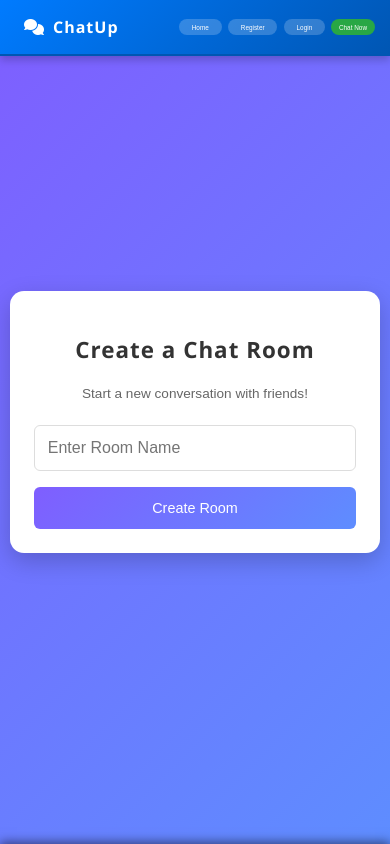
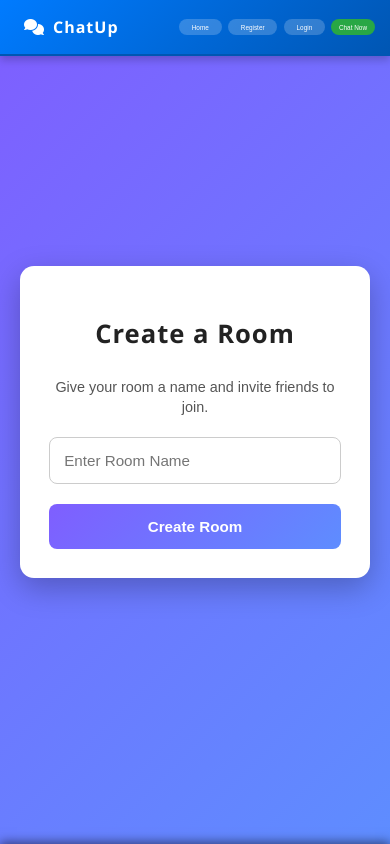
Before and after one commit to vkrm03/Chat_Up, a React (Vite) app in the folder FrontEnd/chat-app/: page /chat/create-room in a window 390 px wide. Shown: the top 844 px of the page. Built offline with nearby package versions, Linux system fonts and the light colour scheme.

Commit message:
Room Page Updated

```diff
--- a/FrontEnd/chat-app/src/ChatPage.jsx
+++ b/FrontEnd/chat-app/src/ChatPage.jsx
@@ -1,35 +1,33 @@
 import React from "react";
 import { useNavigate } from "react-router-dom";
-import "./assets/Room.css";
+import "./assets/ChatPage.css";
 
 function ChatPage() {
   const navigate = useNavigate();
 
   return (
-    <div className="room-container">
+    <div className="chatpage-container">
       <div className="chat-choice-wrapper">
-        {/* Join Room Card */}
-        <div className="room-card">
+        <div className="chat-card">
           <h2>Join a Room</h2>
-          <p className="room-subtitle">
+          <p className="chat-subtitle">
             Already have a room code? Enter and join your friends instantly.
           </p>
           <button
-            className="room-btn"
+            className="chat-btn"
             onClick={() => navigate("/chat/join-room")}
           >
             Join Room
           </button>
         </div>
 
-        {/* Create Room Card */}
-        <div className="room-card">
+        <div className="chat-card">
           <h2>Create a Room</h2>
-          <p className="room-subtitle">
+          <p className="chat-subtitle">
             Start a new chat space and invite others to join!
           </p>
           <button
-            className="room-btn"
+            className="chat-btn"
             onClick={() => navigate("/chat/create-room")}
           >
             Create Room
--- a/FrontEnd/chat-app/src/CreateRoom.jsx
+++ b/FrontEnd/chat-app/src/CreateRoom.jsx
@@ -1,33 +1,33 @@
-import React, { useState } from 'react';
-import './assets/Room.css';
+import React, { useState } from "react";
+import "./assets/Room.css";
 
 function CreateRoom() {
-  const [roomName, setRoomName] = useState('');
+  const [roomName, setRoomName] = useState("");
 
-  const handleCreateRoom = (e) => {
+  const handleCreate = (e) => {
     e.preventDefault();
-    if (!roomName.trim()) {
-      alert('Please enter a room name.');
-      return;
-    }
-    console.log('Creating new room:', roomName);
+    alert(`Created room: ${roomName}`);
   };
 
   return (
-    <div className="room-container">
-      <div className="room-card">
-        <h2>Create a Chat Room</h2>
-        <p className="room-subtitle">Start a new conversation with friends!</p>
-
-        <form onSubmit={handleCreateRoom}>
+    <div className="roomform-container">
+      <div className="roomform-card">
+        <h2>Create a Room</h2>
+        <p className="roomform-subtitle">
+          Give your room a name and invite friends to join.
+        </p>
+        <form onSubmit={handleCreate}>
           <input
             type="text"
+            className="roomform-input"
             placeholder="Enter Room Name"
             value={roomName}
             onChange={(e) => setRoomName(e.target.value)}
-            className="room-input"
+            required
           />
-          <button type="submit" className="room-btn">Create Room</button>
+          <button type="submit" className="roomform-btn">
+            Create Room
+          </button>
         </form>
       </div>
     </div>
--- a/FrontEnd/chat-app/src/JoinRoom.jsx
+++ b/FrontEnd/chat-app/src/JoinRoom.jsx
@@ -1,33 +1,33 @@
-import React, { useState } from 'react';
-import './assets/Room.css';
+import React, { useState } from "react";
+import "./assets/Room.css";
 
 function JoinRoom() {
-  const [roomCode, setRoomCode] = useState('');
+  const [roomCode, setRoomCode] = useState("");
 
-  const handleJoinRoom = (e) => {
+  const handleJoin = (e) => {
     e.preventDefault();
-    if (!roomCode.trim()) {
-      alert('Please enter a room code.');
-      return;
-    }
-    console.log('Joining room with code:', roomCode);
+    alert(`Joining room: ${roomCode}`);
   };
 
   return (
-    <div className="room-container">
-      <div className="room-card">
-        <h2>Join a Chat Room</h2>
-        <p className="room-subtitle">Enter the room code to join your friends!</p>
-
-        <form onSubmit={handleJoinRoom}>
+    <div className="roomform-container">
+      <div className="roomform-card">
+        <h2>Join a Room</h2>
+        <p className="roomform-subtitle">
+          Enter the room code to join your friends and start chatting.
+        </p>
+        <form onSubmit={handleJoin}>
           <input
             type="text"
+            className="roomform-input"
             placeholder="Enter Room Code"
             value={roomCode}
             onChange={(e) => setRoomCode(e.target.value)}
-            className="room-input"
+            required
           />
-          <button type="submit" className="room-btn">Join Room</button>
+          <button type="submit" className="roomform-btn">
+            Join Now
+          </button>
         </form>
       </div>
     </div>
--- a/FrontEnd/chat-app/src/assets/ChatPage.css
+++ b/FrontEnd/chat-app/src/assets/ChatPage.css
@@ -0,0 +1,115 @@
+.chatpage-container {
+  display: flex;
+  justify-content: center;
+  align-items: center;
+  background: linear-gradient(135deg, #7f5eff, #5e8dff);
+  min-height: 100vh;
+  padding: 20px;
+  box-sizing: border-box;
+}
+
+.chat-choice-wrapper {
+  display: flex;
+  gap: 2rem;
+  flex-wrap: wrap;
+  justify-content: center;
+  align-items: center;
+  width: 100%;
+  max-width: 900px;
+  margin: 0 auto;
+  padding: 20px;
+}
+
+.chat-card {
+  background: #fff;
+  padding: 2.5rem;
+  border-radius: 14px;
+  box-shadow: 0 8px 25px rgba(0, 0, 0, 0.2);
+  flex: 1 1 280px;
+  max-width: 320px;
+  display: flex;
+  flex-direction: column;
+  justify-content: space-between;
+  align-items: center;
+  text-align: center;
+  animation: fadeIn 0.4s ease-in-out;
+  transition: transform 0.3s ease;
+  min-height: 320px;
+  box-sizing: border-box;
+}
+
+.chat-card:hover {
+  transform: translateY(-4px);
+}
+
+.chat-card h2 {
+  margin-bottom: 0.5rem;
+  color: #333;
+  font-size: 1.8rem;
+  font-weight: 600;
+}
+
+.chat-subtitle {
+  color: #666;
+  font-size: 0.95rem;
+  margin-bottom: 1.5rem;
+}
+
+.chat-btn {
+  background: linear-gradient(135deg, #7f5eff, #5e8dff);
+  color: #fff;
+  border: none;
+  padding: 0.8rem;
+  border-radius: 6px;
+  cursor: pointer;
+  font-size: 1rem;
+  font-weight: 500;
+  width: 100%;
+  transition: 0.3s ease;
+}
+
+.chat-btn:hover {
+  background: linear-gradient(135deg, #5e8dff, #7f5eff);
+  transform: translateY(-2px);
+}
+
+@keyframes fadeIn {
+  from {
+    opacity: 0;
+    transform: translateY(15px);
+  }
+  to {
+    opacity: 1;
+    transform: translateY(0);
+  }
+}
+
+@media screen and (max-width: 768px) {
+  .chat-choice-wrapper {
+    gap: 1.5rem;
+  }
+
+  .chat-card {
+    flex: 1 1 100%;
+    max-width: 100%;
+    min-height: 280px;
+  }
+}
+
+@media screen and (max-width: 480px) {
+  .chat-card {
+    padding: 1.5rem;
+  }
+
+  .chat-card h2 {
+    font-size: 1.4rem;
+  }
+
+  .chat-subtitle {
+    font-size: 0.85rem;
+  }
+
+  .chat-btn {
+    font-size: 0.9rem;
+  }
+}
--- a/FrontEnd/chat-app/src/assets/Room.css
+++ b/FrontEnd/chat-app/src/assets/Room.css
@@ -1,99 +1,83 @@
-.room-container {
+.roomform-container {
   display: flex;
   justify-content: center;
   align-items: center;
   background: linear-gradient(135deg, #7f5eff, #5e8dff);
   min-height: 100vh;
+  width: 100%;
   padding: 20px;
   box-sizing: border-box;
 }
 
-.chat-choice-wrapper {
-  display: flex;
-  gap: 2rem;
-  flex-wrap: wrap;
-  justify-content: center;
-  align-items: center;
-  width: 100%;
-  max-width: 900px;
-  margin: 0 auto;
-  padding: 20px;
-}
-
-.room-card {
+.roomform-card {
   background: #fff;
   padding: 2.5rem;
   border-radius: 14px;
-  box-shadow: 0 8px 25px rgba(0, 0, 0, 0.2);
-  flex: 1 1 280px;
-  max-width: 320px;
+  box-shadow: 0 10px 30px rgba(0, 0, 0, 0.25);
+  max-width: 400px;
+  width: 100%;
+  text-align: center;
   display: flex;
   flex-direction: column;
-  justify-content: space-between;
+  justify-content: center;
   align-items: center;
-  text-align: center;
   animation: fadeIn 0.4s ease-in-out;
-  transition: transform 0.3s ease;
-  min-height: 320px;
+}
+
+.roomform-card h2 {
+  margin-bottom: 0.75rem;
+  color: #222;
+  font-size: 2rem;
+  font-weight: 700;
+}
+
+.roomform-subtitle {
+  color: #555;
+  font-size: 1rem;
+  margin-bottom: 1.8rem;
+  line-height: 1.4;
+  max-width: 380px;
+}
+
+.roomform-input {
+  width: 100%;
+  padding: 0.9rem;
+  border: 1px solid #ccc;
+  border-radius: 8px;
+  font-size: 1rem;
+  margin-bottom: 1.2rem;
+  transition: all 0.3s ease;
   box-sizing: border-box;
 }
 
-.room-card:hover {
-  transform: translateY(-4px);
+.roomform-input:focus {
+  outline: none;
+  border-color: #7f5eff;
+  box-shadow: 0 0 8px rgba(127, 94, 255, 0.4);
 }
 
-.room-card h2 {
-  margin-bottom: 0.5rem;
-  color: #333;
-  font-size: 1.8rem;
-  font-weight: 600;
-}
-
-.room-subtitle {
-  color: #666;
-  font-size: 0.95rem;
-  margin-bottom: 1.5rem;
-}
-
-.room-input {
-  width: 100%;
-  padding: 0.8rem;
-  border: 1px solid #ddd;
-  border-radius: 6px;
-  font-size: 1rem;
-  margin-bottom: 1rem;
-  transition: 0.3s ease;
-  box-sizing: border-box;
-}
-
-.room-input:focus {
-  outline: none;
-  border-color: #7f5eff;
-  box-shadow: 0 0 6px rgba(127, 94, 255, 0.4);
-}
-
-.room-btn {
+.roomform-btn {
   background: linear-gradient(135deg, #7f5eff, #5e8dff);
   color: #fff;
   border: none;
-  padding: 0.8rem;
-  border-radius: 6px;
+  padding: 0.9rem;
+  border-radius: 8px;
   cursor: pointer;
-  font-size: 1rem;
-  font-weight: 500;
+  font-size: 1.05rem;
+  font-weight: 600;
   width: 100%;
-  transition: 0.3s ease;
+  transition: all 0.3s ease;
 }
 
-.room-btn:hover {
+.roomform-btn:hover {
   background: linear-gradient(135deg, #5e8dff, #7f5eff);
-  transform: translateY(-2px);
+  transform: translateY(-3px);
 }
 
 @keyframes fadeIn {
   from {
     opacity: 0;
-    transform: translateY(15px);
+    transform: translateY(20px);
   }
   to {
     opacity: 1;
@@ -101,37 +85,25 @@
   }
 }
 
-@media screen and (max-width: 768px) {
-  .chat-choice-wrapper {
-    gap: 1.5rem;
+@media screen and (max-width: 480px) {
+  .roomform-card {
+    padding: 1.8rem;
   }
 
-  .room-card {
-    flex: 1 1 100%;
-    max-width: 100%;
-    min-height: 280px;
+  .roomform-card h2 {
+    font-size: 1.6rem;
+  }
+
+  .roomform-subtitle {
+    font-size: 0.9rem;
+    margin-bottom: 1.2rem;
+  }
+
+  .roomform-input {
+    font-size: 0.95rem;
+  }
+
+  .roomform-btn {
+    font-size: 0.95rem;
   }
 }
-
-@media screen and (max-width: 480px) {
-  .room-container {
-    padding: 10px;
-  }
-
-  .room-card {
-    padding: 1.5rem;
-    min-height: 260px;
-  }
-
-  .room-card h2 {
-    font-size: 1.4rem;
-  }
-
-  .room-subtitle {
-    font-size: 0.85rem;
-  }
-
-  .room-btn {
-    font-size: 0.9rem;
-  }
-}
```
